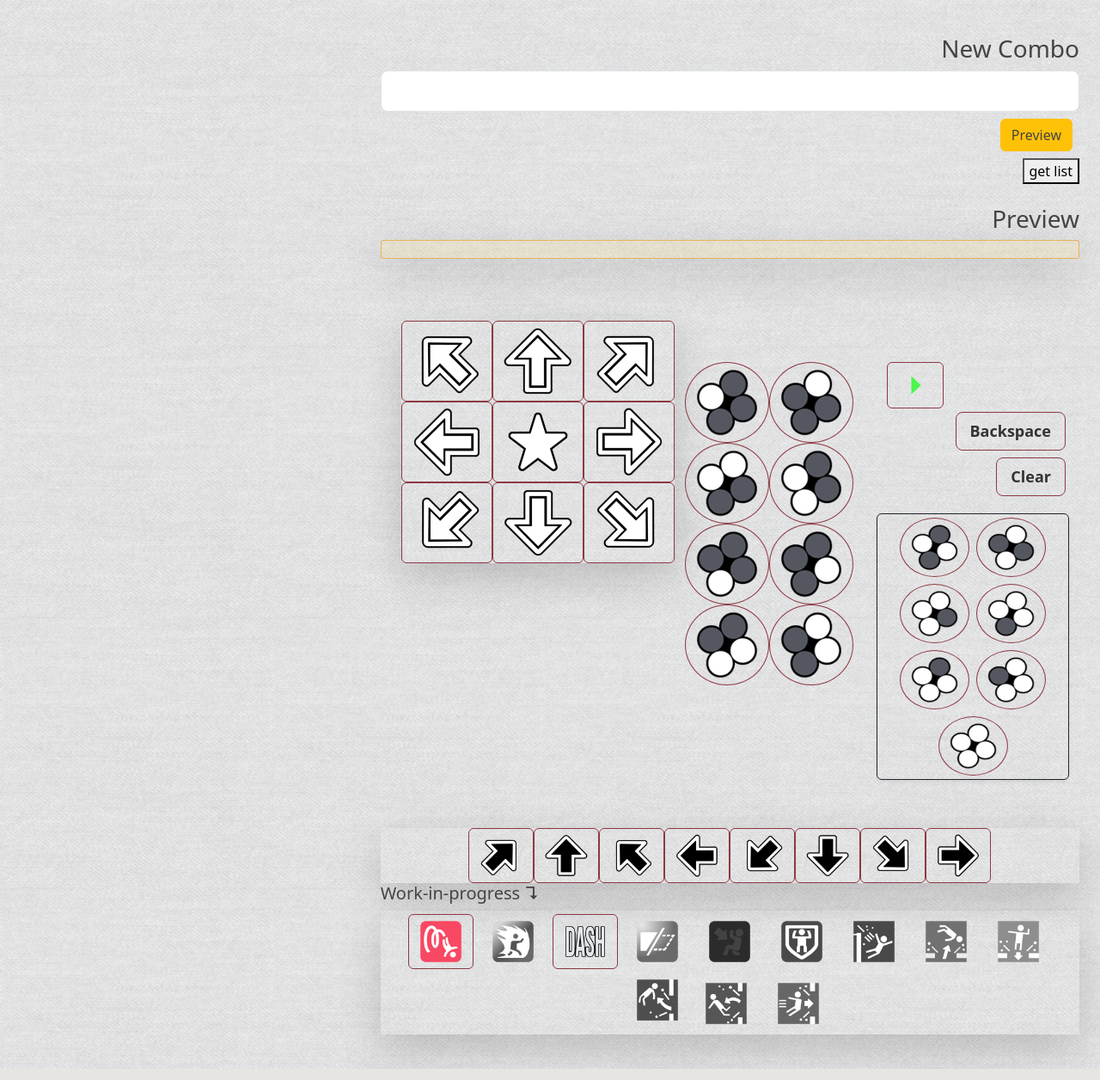
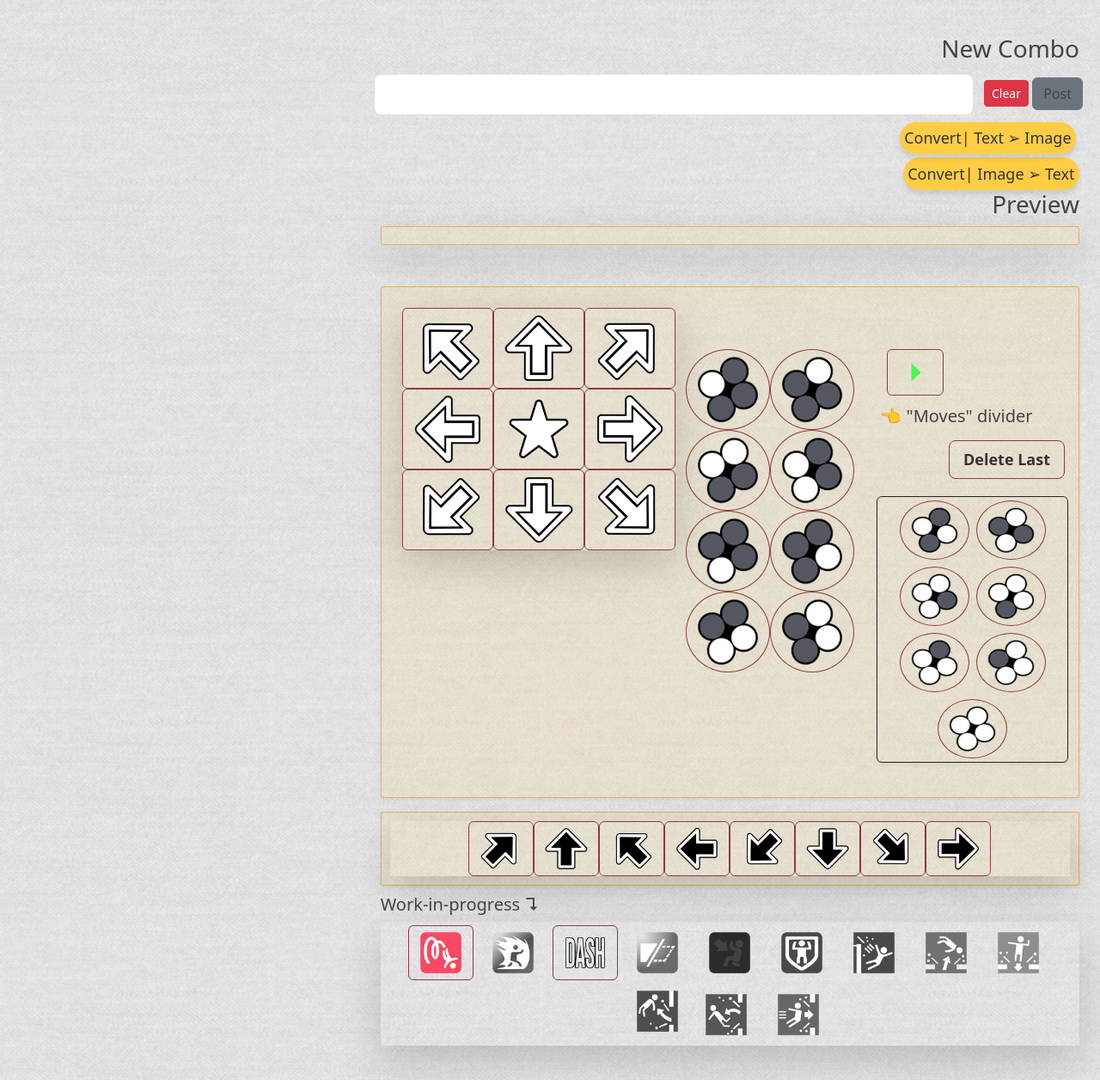
Before and after one commit to dzzldbe/pythonblog-tekken, a Flask app: page /home2 in a window 1280 px wide. Shown: the part 122-1378 px from the top of the page at 86% size. Run offline with Flask 3, Linux system fonts and the light colour scheme; data that the repository does not hold is empty.

Commit message:
redone send list, changed css buttons, added tooltips

```diff
--- a/pythonblog/main/forms.py
+++ b/pythonblog/main/forms.py
@@ -7,4 +7,4 @@ class ComboForm(FlaskForm):
     combo_string = StringField(
         "combo_string", validators=[DataRequired(), Length(min=1, max=100)]
     )
-    submit = SubmitField("Preview")
+    submit = SubmitField("Convert| Text ➢ Image")
--- a/pythonblog/main/routes.py
+++ b/pythonblog/main/routes.py
@@ -52,8 +52,9 @@ def home_2():
             return redirect(url_for("main.home_2"))
         elif action == "get_list":
             generated_list = request.form.get("generated_list")
-            cleaned_list = generated_list.split("$$$")
-            cleaned_list.pop()
+            # print(generated_list)
+            cleaned_list = generated_list.split(",")
+            # cleaned_list.pop()
             final_list = []
             for i in cleaned_list:
                 # a, b = i.split(".")
--- a/pythonblog/static/new_try.css
+++ b/pythonblog/static/new_try.css
@@ -110,7 +110,7 @@ a.article-title:hover {
      color:#1f2020bd
 }
 
-.button-page {
+.btn-tekken2-page {
   color:red
 }
 .nav-main{
@@ -147,3 +147,28 @@ a.article-title:hover {
 .tooltip_1 {
   filter: blur(0%);
 }
+.btn-tekken2 {
+  padding: 0.3em 0.3em;
+  font-size: large;
+  text-transform: inherit;
+  font-weight: 400;
+  color: #333;
+  background-color: rgb(255, 205, 68);
+  border: none;
+  border-radius: 25px;
+  box-shadow: 0px 5px 5px rgba(0, 0, 0, 0.1);
+  transition: all 0.3s ease 0s;
+  cursor: pointer;
+  outline: none;
+}
+
+.btn-tekken2:hover {
+  background-color: #c07733e8;
+  box-shadow: 0px 10px 20px rgba(229, 89, 46, 0.4);
+  color: #fff;
+  transform: translateY(-2px);
+}
+
+.btn-tekken2:active {
+  transform: translateY(-1px);
+}
--- a/pythonblog/templates/home_2.html
+++ b/pythonblog/templates/home_2.html
@@ -33,20 +33,24 @@
 
                         <div class="form-group" >
 
+                           <div class="row">
+                              <div class="col p-1 ml-0">
                                  {{ form.combo_string(class="form-control form-control-lg", id='form_1') }}
+                              </div>
+                              <div class="col-sm-auto p-2">
+                                 <button type="button" onclick="clear_field('')" class="btn btn-sm btn-danger">Clear</button>
+                                 {% if current_user.is_authenticated %}
+                                    <button name="action" value="new_post" class="btn btn-warning article-title">Post</button>
+                                 {% else %}
 
-                           <div class="form-group p-2 d-flex justify-content-end">
-                              <div class="row ">
-                                 <div class="col">
-                                    {{ form.submit(class="btn btn-warning article-title") }}
-                                 </div>
-                                 {% if current_user.is_authenticated %}
-                                 <div class="col ">
-
-                                    <button name="action" value="new_post" class="btn btn-warning article-title">Post</button>
-                                 </div>
+                                    <button type="button" data-bs-toggle="tooltip" data-bs-title="Login to Post" class="btn btn-secondary article-title">Post</button>
                                  {% endif %}
                               </div>
+                           </div>
+
+                           <div class="btn-group p-1" role="group">
+
+                                    {{ form.submit(class="btn btn-tekken2 article-title") }}
                            </div>
                               <!-- button post  -->
 
@@ -55,12 +59,12 @@
 
                      </form>
                      <form action="" method="post">
+                        <button class="btn btn-tekken2 article-title" type="submit" name="action" value="get_list" onclick="send_list()">Convert| Image ➢ Text</button>
                         <input type="hidden" id="generated_list" name="generated_list">
-                        <button type="submit" name="action" value="get_list">get list</button>
+                        <!-- <button class="btn btn-tekken2" type="submit" name="action" value="get_list" onclick="send_list()">get list</button> -->
                      </form>
 
                   </div>
-                  ...
                   <div class="flex-container">
                      <h3 style="text-align: right;">Preview</h3>
                      <div class="article content-section shadow-lg" id="preview_container">
@@ -71,7 +75,8 @@
                         {% endfor %}
                         <!-- <div id="preview_container"></div> -->
                      </div>
-                     <div class="flex-container mt-5 p-4 ms-auto my-3">
+
+                     <div class="flex-container mt-5 p-4 ms-auto my-3 content-section shadow-sm">
                         <div class="row gap-0">
                            <div class="col col-sm-auto">
                               <div class="container-fluid shadow-lg rounded">
@@ -197,15 +202,13 @@
                            <div class="col mt-5 mr-0 ml-0 mb-3" >
                               <div class="row row-cols-auto mb-3">
                                  <div class="col">
-                                    <a class="btn btn-tekken right-key" onclick="add_image('{{ url_for("static", filename="assets/next.png")}}')">
+                                    <a class="btn btn-tekken right-key" data-bs-toggle="tooltip" data-bs-title="You can use ArrowRight Key" onclick="add_image('{{ url_for("static", filename="assets/next.png")}}')">
                                        <img src="{{ url_for('static', filename='assets/next.png')}}" alt="" height="40" width="40">
                                     </a>
                                  </div>
+                                 <div class="col h5 article-title p-1 mt-2">👈 "Moves" divider</div>
                                  <div class="col p-1 ms-auto">
-                                    <button class="btn btn-lg btn-text btn-tekken left-key" onclick="delete_last()">Backspace</button>
-                                 </div>
-                                 <div class="col p-1 ms-auto">
-                                    <button class="btn btn-lg btn-text btn-tekken">Clear</button>
+                                    <button class="btn btn-lg btn-text btn-tekken left-key" data-bs-toggle="tooltip" data-bs-title="You can use ArrowLeft Key" onclick="delete_last()">Delete Last</button>
                                  </div>
                               </div>
 
@@ -262,7 +265,7 @@
 
 
                   </div>
-                  <div class="flex-container">
+                  <div class="flex-container content-section shadow-sm">
                      <div class="row row-cols-auto g-0 px-4 d-flex justify-content-center shadow-lg" >
                         <div class="col ">
                            <a class="btn btn-tekken" onclick="add_image('{{ url_for("static", filename="assets/ufhold.png")}}')"><img src="{{ url_for('static', filename='assets/ufhold.png')}}" alt="" height="50" width="50"></a>
@@ -353,19 +356,11 @@
    </div>
 
 <script>function fill_field(smth){document.getElementById('form_1').value += smth}</script>
-<!-- <script>function clear_field(smth){document.getElementById('form_1').value = smth}</script> -->
-<!-- <script>
-function delete_last() {
-    const input = document.getElementById('form_1');
-    input.value = input.value.slice(0, -1)
-}
-</script> -->
-<!-- <script>
-function delete_last_add_coma() {
-    const input = document.getElementById('form_1');
-    input.value = input.value.slice(0, -1)+','
-}
-</script> -->
+<script>function clear_field(smth){document.getElementById('form_1').value = smth}</script>
+<script>
+
+
+</script>
 <script>
     const button = document.querySelector('.left-key');
     function left_key_click(event) {
@@ -375,16 +370,6 @@ function delete_last_add_coma() {
     }
     document.addEventListener('keyup', left_key_click);
 </script>
-
-<!-- <script>
-    const button2 = document.querySelector('.space-key');
-    function lspace_key_click(event) {
-        if (event.code === 'Space') {
-            button2.click();
-        }
-    }
-    document.addEventListener('keypress', space_key_click);
-</script> -->
 
 
 <script>
@@ -399,6 +384,10 @@ function delete_last_add_coma() {
 <script>
 
 
+
+</script>
+<script>
+   const list_pass=[]
    function add_image(path){
    // let generated_list=[]
    const preview_container=document.getElementById('preview_container');
@@ -408,15 +397,21 @@ function delete_last_add_coma() {
    img.height=40;
    preview_container.appendChild(img);
    // generated_list.push(path)
+   // input1=document.getElementById('generated_list');
+   list_pass.push(path)
+   console.log(list_pass)
+   // input1.value+=path+ "$$$"
+}
+   function send_list() {
       input1=document.getElementById('generated_list');
-      input1.value+=path+ "$$$"
+      input1.value=list_pass
+      console.log(input1.value)
    }
-</script>
-<script>
    function delete_last() {
       const target_div=document.getElementById('preview_container')
       const last_img= target_div.querySelector('img:last-child')
-      last_img.remove()
+      last_img.remove();
+      list_pass.pop()
    }
 </script>
    {% endblock %}
```
Also changed, not shown: instance/site.db. Lines whose indentation alone changed are shown as unchanged.
